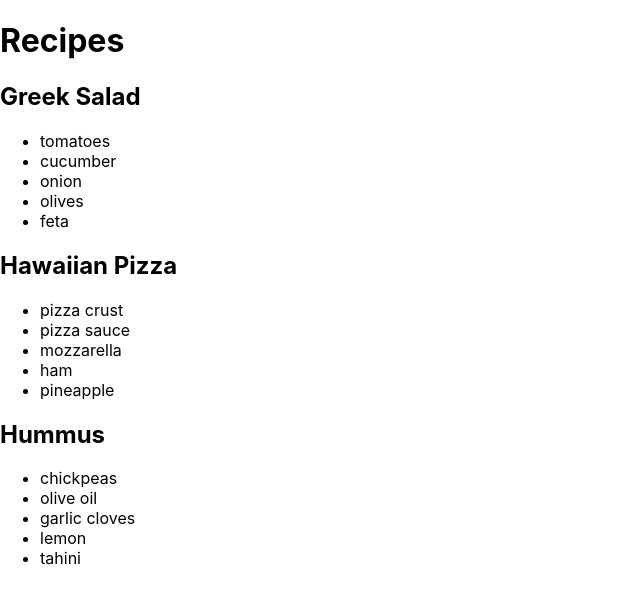
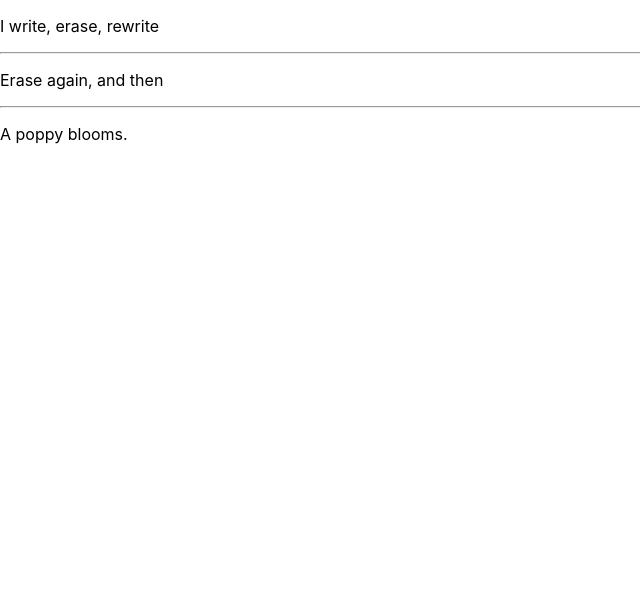
Before and after one commit to holywaterBetter/react1, a React (Create React App) app: page / in a window 1280 px wide. Shown: the top 604 px of the page, without its empty margins (0-640 px from the left). Built offline with nearby package versions, Linux system fonts and the light colour scheme.

Commit message:
리스트 랜더링 - 챌린지 4 #4

```diff
--- a/src/App.tsx
+++ b/src/App.tsx
@@ -1,35 +1,19 @@
-export default function RecipeList() {
+const poem = {
+  lines: [
+    'I write, erase, rewrite',
+    'Erase again, and then',
+    'A poppy blooms.'
+  ]
+};
+
+export default function Poem() {
   return (
-    <div>
-      <h1>Recipes</h1>
-      {recipes.map(recipe => <Recipe key={recipe.id} recipe={recipe} /> )}
-    </div>
+    <article>
+      {poem.lines.map((line, index) => <>
+        <p key={index}>{line}</p>
+        {index < poem.lines.length - 1 && <hr />}
+      </>
+      )}
+    </article>
   );
 }
-
-export function Recipe({ recipe }) {
-  return <>
-    <h2>{recipe.name}</h2>
-    <ul>
-      {recipe.ingredients.map(ingredient =>
-        <li key={ingredient}>
-          {ingredient}
-        </li>
-      )}
-    </ul>
-  </>
-}
-
-export const recipes = [{
-  id: 'greek-salad',
-  name: 'Greek Salad',
-  ingredients: ['tomatoes', 'cucumber', 'onion', 'olives', 'feta']
-}, {
-  id: 'hawaiian-pizza',
-  name: 'Hawaiian Pizza',
-  ingredients: ['pizza crust', 'pizza sauce', 'mozzarella', 'ham', 'pineapple']
-}, {
-  id: 'hummus',
-  name: 'Hummus',
-  ingredients: ['chickpeas', 'olive oil', 'garlic cloves', 'lemon', 'tahini']
-}];
```
